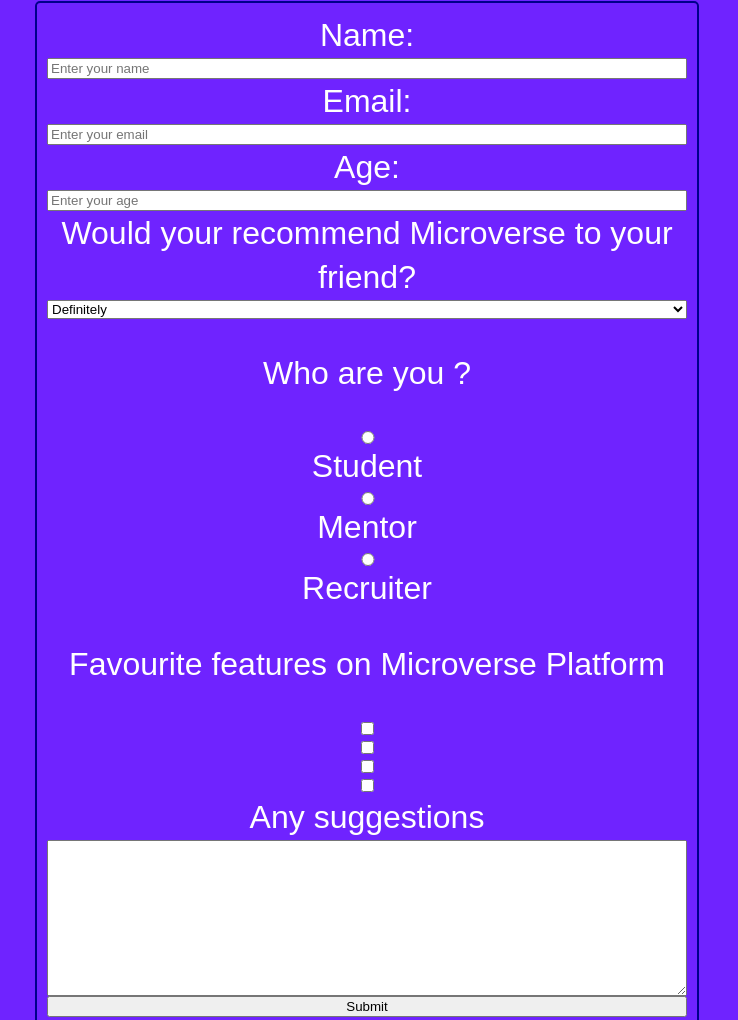
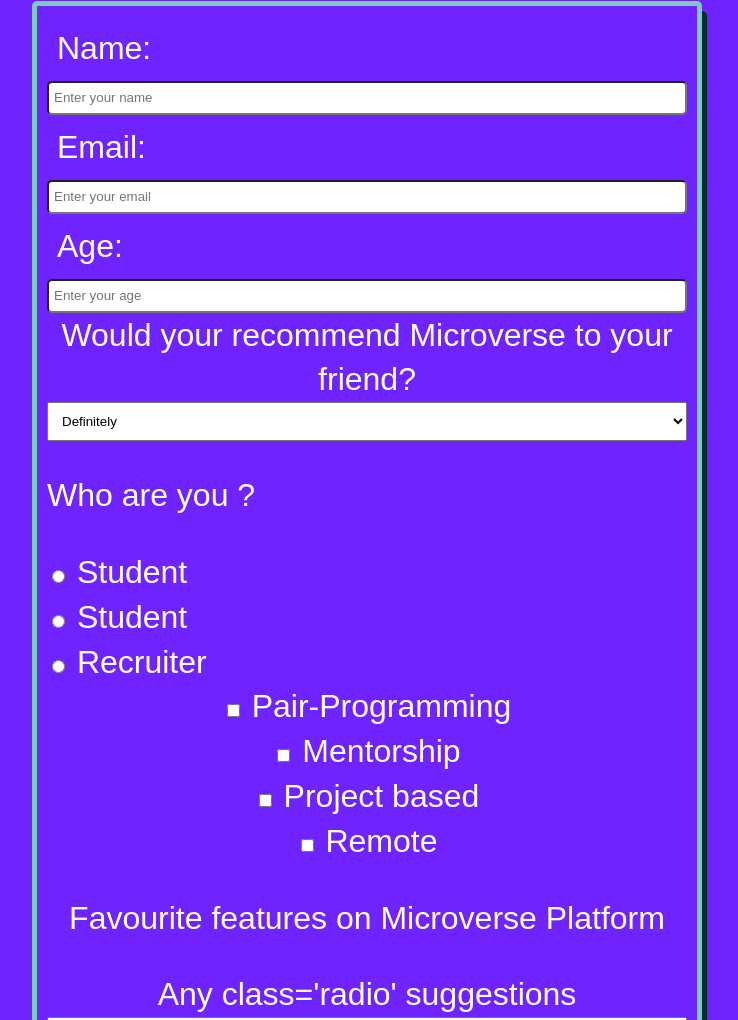
Before and after one commit to Mihndim2020/Mih-and-Ali-Microverse-trials, a plain HTML site: page index.html in a window 1280 px wide. Shown: the part 251-1271 px from the top of the page, without its empty margins (273-1011 px from the left). Drawn offline with Linux system fonts and the light colour scheme.

Commit message:
Style:styling for form and input elements

```diff
--- a/css/style.css
+++ b/css/style.css
@@ -24,6 +24,32 @@ header {
 	height: auto;
 	margin: 0 auto;
 	padding: 10px;
-    border: 2px solid darkblue;
+	border: 5px solid #7bcbbf;
+	box-shadow: 5px 10px #052f2d;
 	border-radius: 5px;
 }
+input {
+	text-align: left;
+}
+.identity {
+	text-align: left;
+	padding: 10px;
+}
+.identity-input {
+	height: 20px;
+	border-radius: 5px;
+	padding: 5px;
+}
+
+#radio {
+	text-align: left;
+	display: flex;
+	flex-direction: column;
+}
+
+#checboxes {
+	text-align: left;
+	display: flex;
+	flex-direction: column;
+	justify-content: start;
+}
--- a/index.html
+++ b/index.html
@@ -20,45 +20,61 @@
         <section>
             <form action="" id="survey-form">
                 <!-- Name -->
-                <label for="name" id='name-label'> Name: </label>
-                <input type="text" id="name" required placeholder="Enter your name">
+                <label class='identity' for="name" id='name-label'> Name: </label>
+                <input class='identity-input' type="text" id="name" required placeholder="Enter your name">
                 <!-- Email -->
-                <label for="email" id='email-label'> Email: </label>
-                <input type="email" id="email" required placeholder="Enter your email">
+                <label class='identity' for="email" id='email-label'> Email: </label>
+                <input class='identity-input' type="email" id="email" required placeholder="Enter your email">
                 <!-- Number -->
-                <label for="number" id='number-label'>Age:</label>
-                <input type="number" id="number" min="10" max="89" placeholder="Enter your age">
+                <label class='identity' for="number" id='number-label'>Age:</label>
+                <input class='identity-input' type="number" id="number" min="10" max="89" placeholder="Enter your age">
                 <label for="dropdown"> Would your recommend Microverse to your friend? </label>
                 <!-- Dropdown -->
-                <select name="" id="dropdown">
+                <select class='identity' name="" id="dropdown">
                     <option value="definitely">Definitely</option>
                     <option value="maybe">May be</option>
                     <option value="may-be-not">May be not</option>
                     <option value="definitely-not">Definitely not</option>
                 </select>
                 <!-- Radio -->
-                <p>Who are you ?</p>
-                <input type="radio" name="status" id="student" value="student">
-                <label for="student">Student</label>
-                <input type="radio" name="status" id="mentor" value="mentor">
-                <label for="student">Mentor</label>
-                <input type="radio" name="status" id="recruiter" value="recruiter">
-                <label for="student">Recruiter</label>
+                <section id='radio'>
+                    <p>Who are you ?</p>
+                    <div>
+                        <input class='radio' type="radio" name="status" id="student" value="student">
+                        <label for="student">Student</label>
+                    </div>
+                    <div>
+                        <input class='radio' type="radio" name="status" id="student" value="student">
+                        <label for="student">Student</label>
+                    </div>
+                    <div>
+                        <input class='radio' type="radio" name="status" id="recruiter" value="recruiter">
+                        <label for="student">Recruiter</label>
+                    </div>
+                </section>
                 <!-- Checkbox -->
+                <section id='checkboxes'>
+                    <div>
+                        <input type="checkbox" id='Pair-Programming' value='Pair-Programming'>
+                        <label for="Pair-Programming">Pair-Programming</label>
+                    </div>
+                    <div><input type="checkbox" id='Mentorship' value='Mentorship'>
+                        <label for="Mentorship">Mentorship</label>
+                    </div>
+                    <div>
+                        <input type="checkbox" id='Project-based' value='Project-based'>
+                        <label for="Project-based">Project based</label>
+                    </div>
+                    <div>
+                        <input type="checkbox" id='Remote' value='Remote'>
+                        <label for="Remote">Remote</label>
+                    </div>
+                </section>
                 <p>Favourite features on Microverse Platform</p>
-                <input type="checkbox" id='Pair-Programming' value='Pair-Programming'>
-                <label for="Pair-Programming"></label>
-                <input type="checkbox" id='Mentorship' value='Mentorship'>
-                <label for="Mentorship"></label>
-                <input type="checkbox" id='Project-based' value='Project-based'>
-                <label for="Project-based"></label>
-                <input type="checkbox" id='Remote' value='Remote'>
-                <label for="Remote"></label>
                 <!-- Textarea -->
-                <label for="comment">Any suggestions</label>
+                <label for="comment">Any class='radio' suggestions</label>
                 <textarea name="Comments" id="comment" cols="30" rows="10"></textarea>
                 <input type="submit" id="submit">
-
             </form>
         </section>
     </main>
```
Lines whose indentation alone changed are shown as unchanged.
